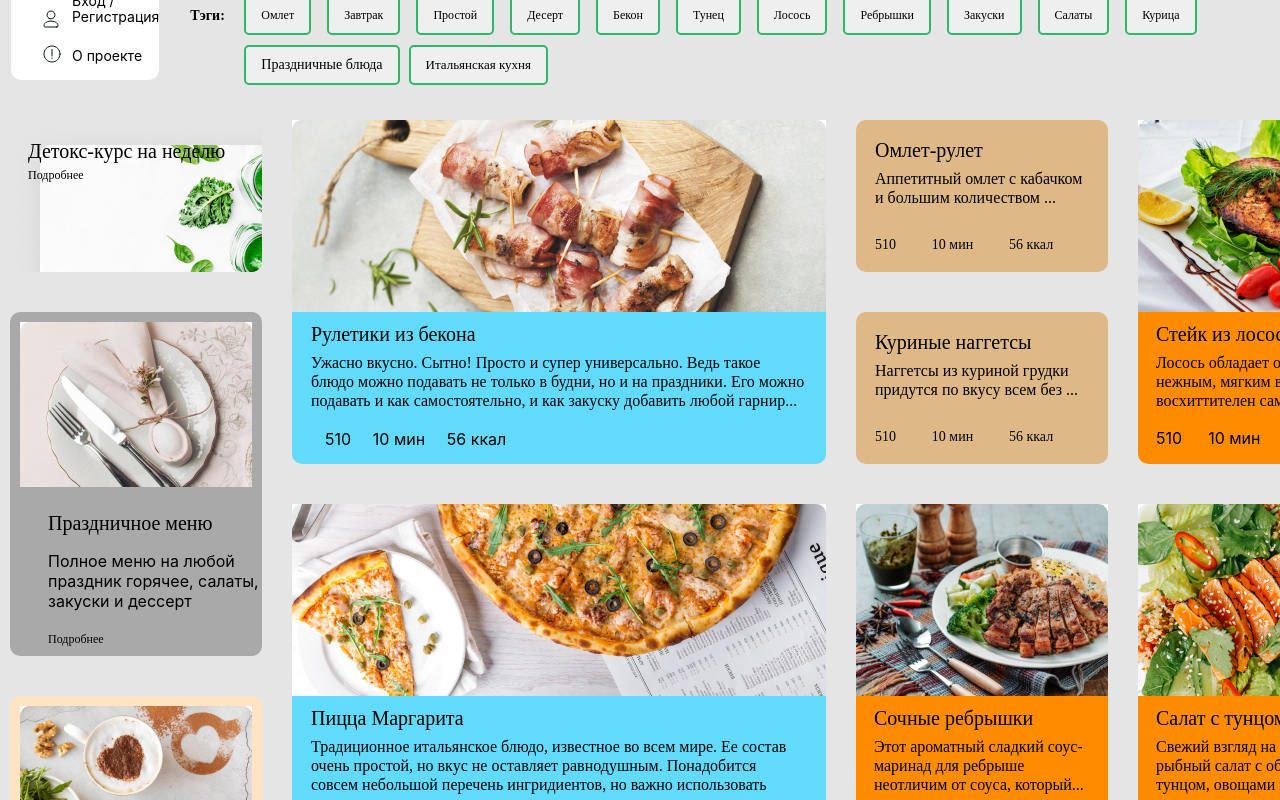
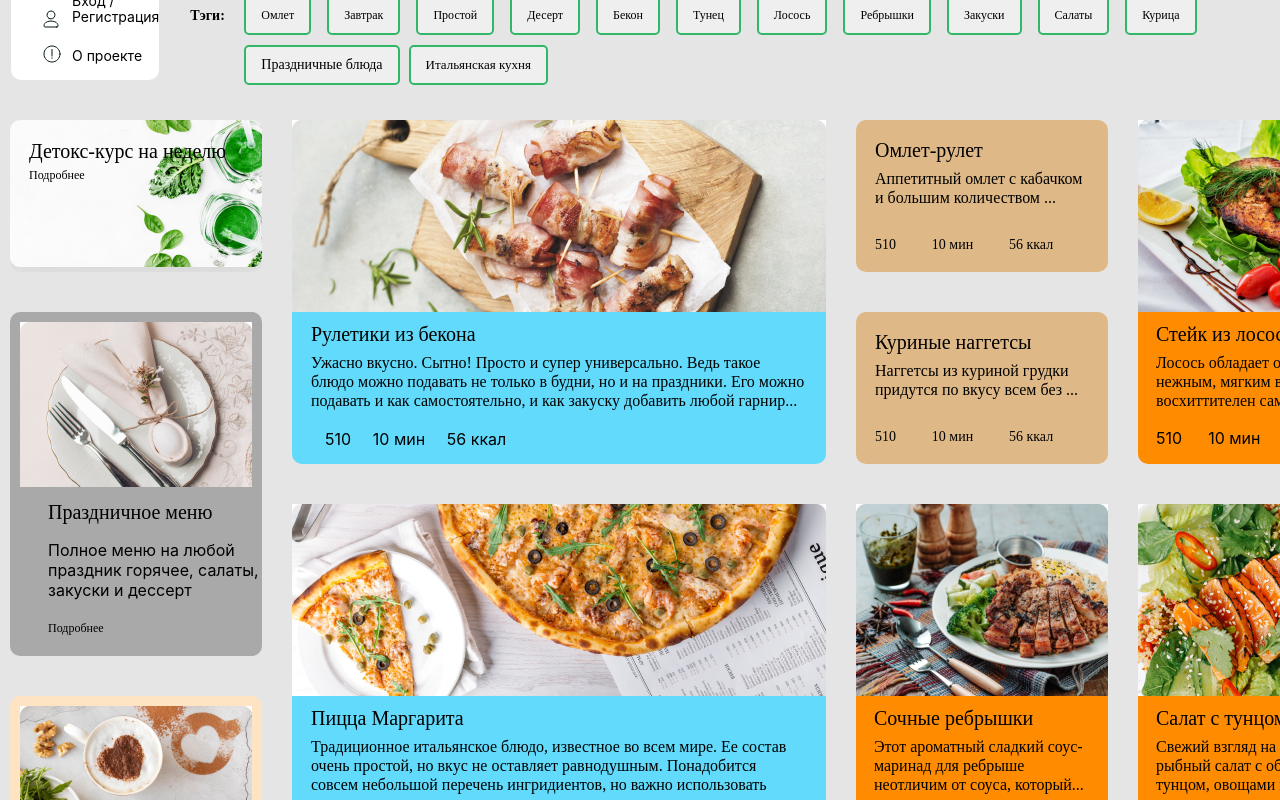
Before and after one commit to attorney2005/food-market, a React (Create React App) app in the folder my-app/: page / in a window 1280 px wide. Shown: the part 480-1280 px from the top of the page. Built offline with nearby package versions, Linux system fonts and the light colour scheme.

Commit message:
Refactoring

```diff
--- a/my-app/src/components/menu-component/menu-component.scss
+++ b/my-app/src/components/menu-component/menu-component.scss
@@ -111,9 +111,8 @@ background-color: red;
 }
 
 .menu__component-course {
-  padding: 20px 0 0 18px;
-  background: url(../../../public/menu-pictures/detox.png) no-repeat;
-
+  padding: 20px 0 0 19px;
+  background: url(../../../public/menu-pictures/detox.png) no-repeat center center;
 }
 
 .menu__component-holiday > .menu__component-container-photo {
@@ -121,7 +120,7 @@ background-color: red;
 }
 
 .menu__component-holiday-text {
-  margin: 11px 0 0 38px;
+  margin: 0 0 0 38px;
 }
 
 .menu__component-mailing > .menu__component-container-photo {
@@ -129,7 +128,7 @@ background-color: red;
 }
 
 .menu__component-mailing-subscription {
-  padding-top: 21px;
+
 }
 
 .menu__component-mailing-form{
```
